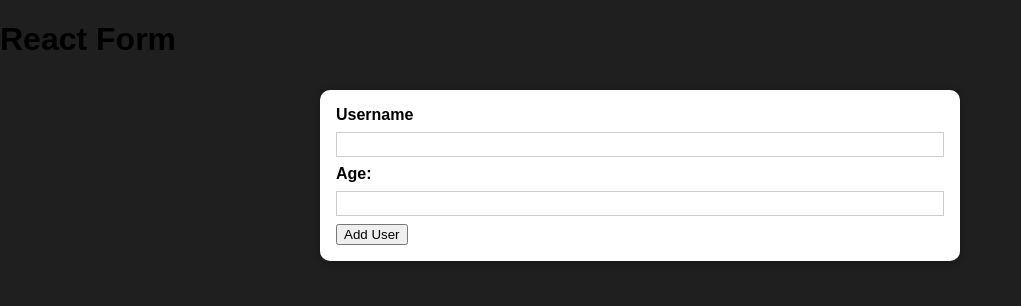
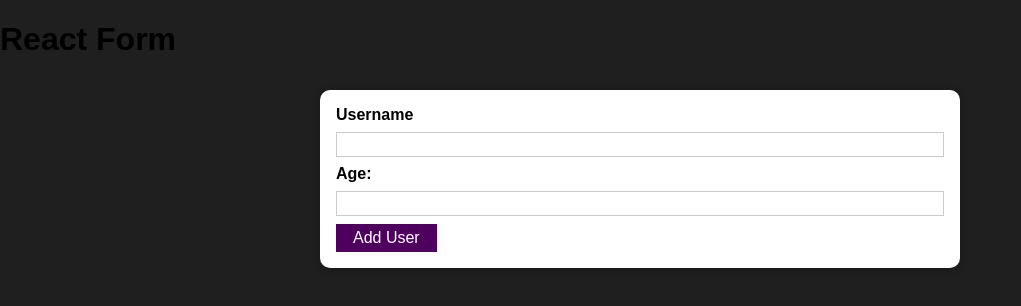
Before and after one commit to ChauhanVinay/react-user-management-app, a React (Vite) app: page / in a window 1280 px wide. Shown: the top 306 px of the page, without its empty margins (0-1021 px from the left). Built offline with nearby package versions, Linux system fonts and the light colour scheme.

Commit message:
Adding Reusable Button

```diff
--- /dev/null
+++ b/src/components/UI/Button.css
@@ -0,0 +1,18 @@
+.button {
+  font: inherit;
+  border: 1px solid #4f005f;
+  background: #4f005f;
+  color: white;
+  padding: 0.25rem 1rem;
+  cursor: pointer;
+}
+
+.button:hover,
+.button:active {
+  background: #741188;
+  border-color: #741188;
+}
+
+.button:focus {
+  outline: none;
+}
--- /dev/null
+++ b/src/components/UI/Button.jsx
@@ -0,0 +1,11 @@
+import './Button.css';
+
+const Button = (props) => {
+    return (
+        <button className='button' type={props.type || "button"}>
+            {props.children}
+        </button>
+    );
+};
+
+export default Button;
--- a/src/components/Users/AddUser.jsx
+++ b/src/components/Users/AddUser.jsx
@@ -1,5 +1,6 @@
 import './AddUser.css';
 import Card from '../UI/Card';
+import Button from '../UI/Button';
 
 const AddUser = () => {
   const addUserHandler = (event) => {
@@ -15,7 +16,7 @@
                 <label htmlFor="age">Age:</label>
                 <input type="number" id="age" />
 
-            <button type="submit">Add User</button>
+            <Button type="submit">Add User</Button>
         </form>
         </Card>
     );
```
